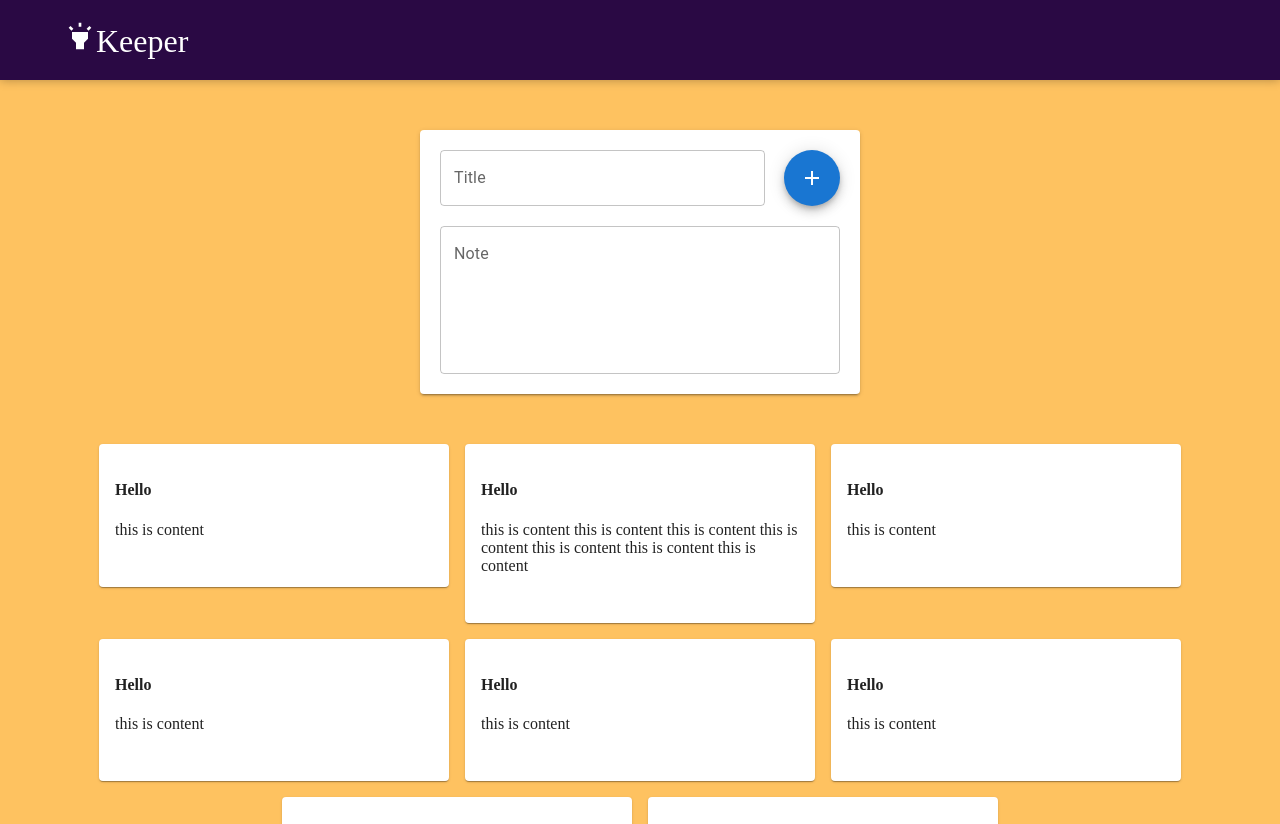
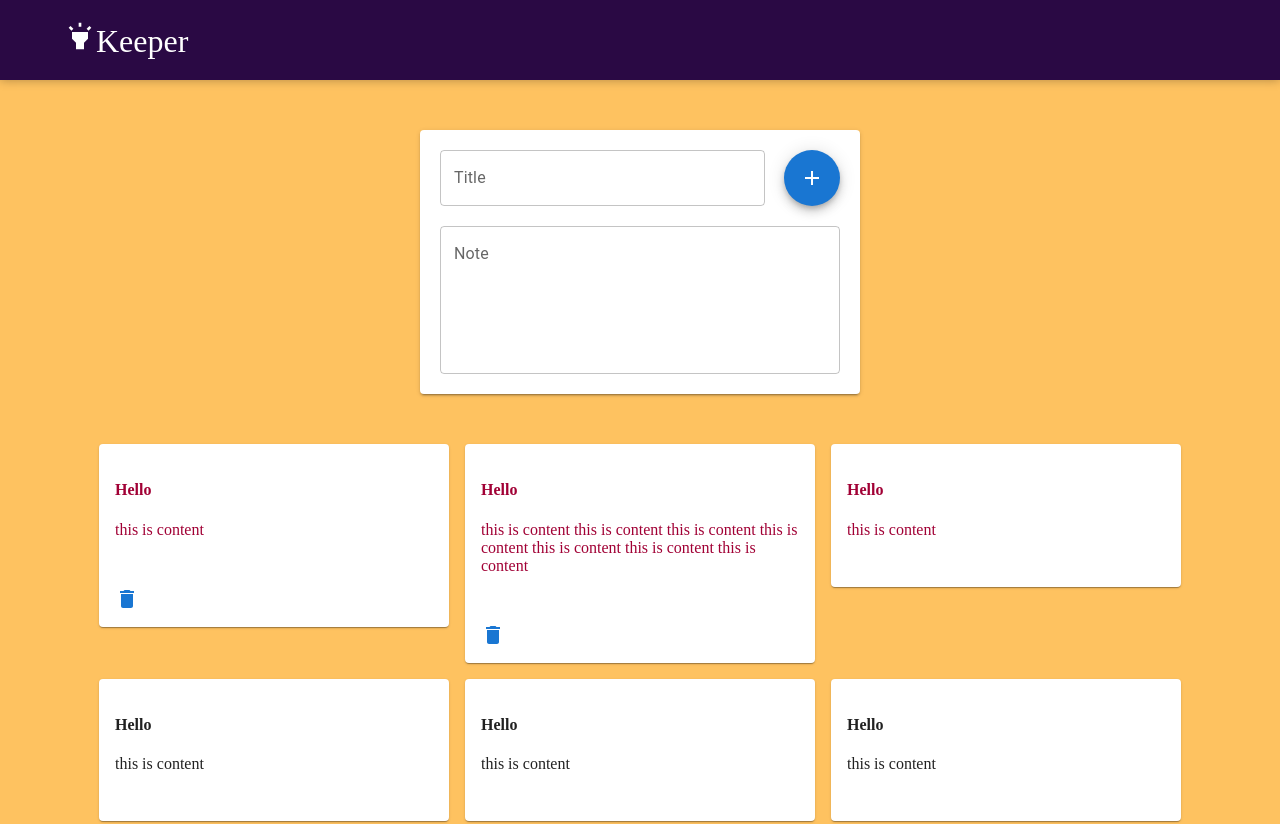
Before and after one commit to jobin365/Keeper, a React (Create React App) app in the folder client/: page / in a window 1280 px wide. Shown: the top 824 px of the page. Built offline with nearby package versions, Linux system fonts and the light colour scheme; the HTML template or start-up script is replaced by a standard one; a web font is replaced by a local one.

Commit message:
add color to note text and delete icon

```diff
--- a/client/src/components/Notes.css
+++ b/client/src/components/Notes.css
@@ -0,0 +1,3 @@
+.cardNote{
+    color:#A10035;
+}
--- a/client/src/components/Notes.js
+++ b/client/src/components/Notes.js
@@ -4,37 +4,44 @@ import Card from "@mui/material/Card";
 import CardActions from "@mui/material/CardActions";
 import CardContent from "@mui/material/CardContent";
 import "./Notes.css";
+import DeleteIcon from "@mui/icons-material/Delete";
+import IconButton from "@mui/material/IconButton";
 
 export default function Notes() {
   return (
     <Grid className="grid" container spacing={2} justifyContent="center">
       <Grid item>
         <Card sx={{ width: 350 }}>
-          <CardContent>
+          <CardContent className="cardNote">
             <h4>Hello</h4>
             <p>this is content</p>
           </CardContent>
-          <CardActions></CardActions>
+          <CardActions>
+            <IconButton color="primary">
+              <DeleteIcon />
+            </IconButton>
+          </CardActions>
         </Card>
       </Grid>
       <Grid item>
         <Card sx={{ width: 350 }}>
-          <CardContent>
+          <CardContent className="cardNote">
             <h4>Hello</h4>
-            <p>this is content
-            this is content
-            this is content
-            this is content
-            this is content
-            this is content
-            this is content</p>
+            <p>
+              this is content this is content this is content this is content
+              this is content this is content this is content
+            </p>
           </CardContent>
-          <CardActions></CardActions>
+          <CardActions>
+            <IconButton color="primary">
+              <DeleteIcon />
+            </IconButton>
+          </CardActions>
         </Card>
       </Grid>
       <Grid item>
         <Card sx={{ width: 350 }}>
-          <CardContent>
+          <CardContent className="cardNote">
             <h4>Hello</h4>
             <p>this is content</p>
           </CardContent>
```
